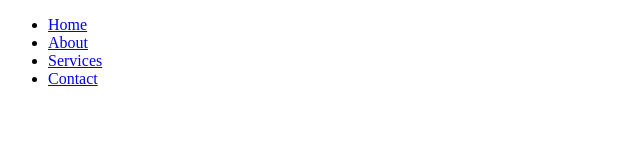
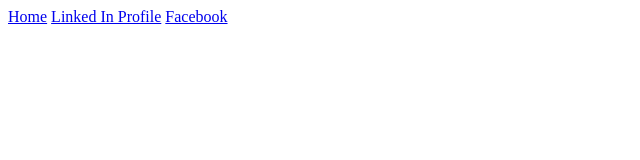
Before and after one commit to KBAallstar/wdd131, a plain HTML site: page week01/basic-layout.html in a window 1280 px wide. Shown: the whole page, without its empty margins (0-640 px from the left). Drawn offline with Linux system fonts and the light colour scheme.

Commit message:
Update basic-layout.html

```diff
--- a/week01/basic-layout.html
+++ b/week01/basic-layout.html
@@ -9,13 +9,12 @@
         <title>Tyler Hatton | Holy Grail Layout Example</title>
     </head>
     <body>
+      <header>
         <nav>
-            <ul>
-              <li><a href="#">Home</a></li>
-              <li><a href="#">About</a></li>
-              <li><a href="#">Services</a></li>
-              <li><a href="#">Contact</a></li>
-            </ul>
-          </nav>
+            <a href="#">Home</a>
+            <a href="https://www.linkedin.com/in/hattontyler/">Linked In Profile</a>
+            <a href="https://www.facebook.com">Facebook</a>
+        </nav>
+      </header>
     </body>
 </html>
```
